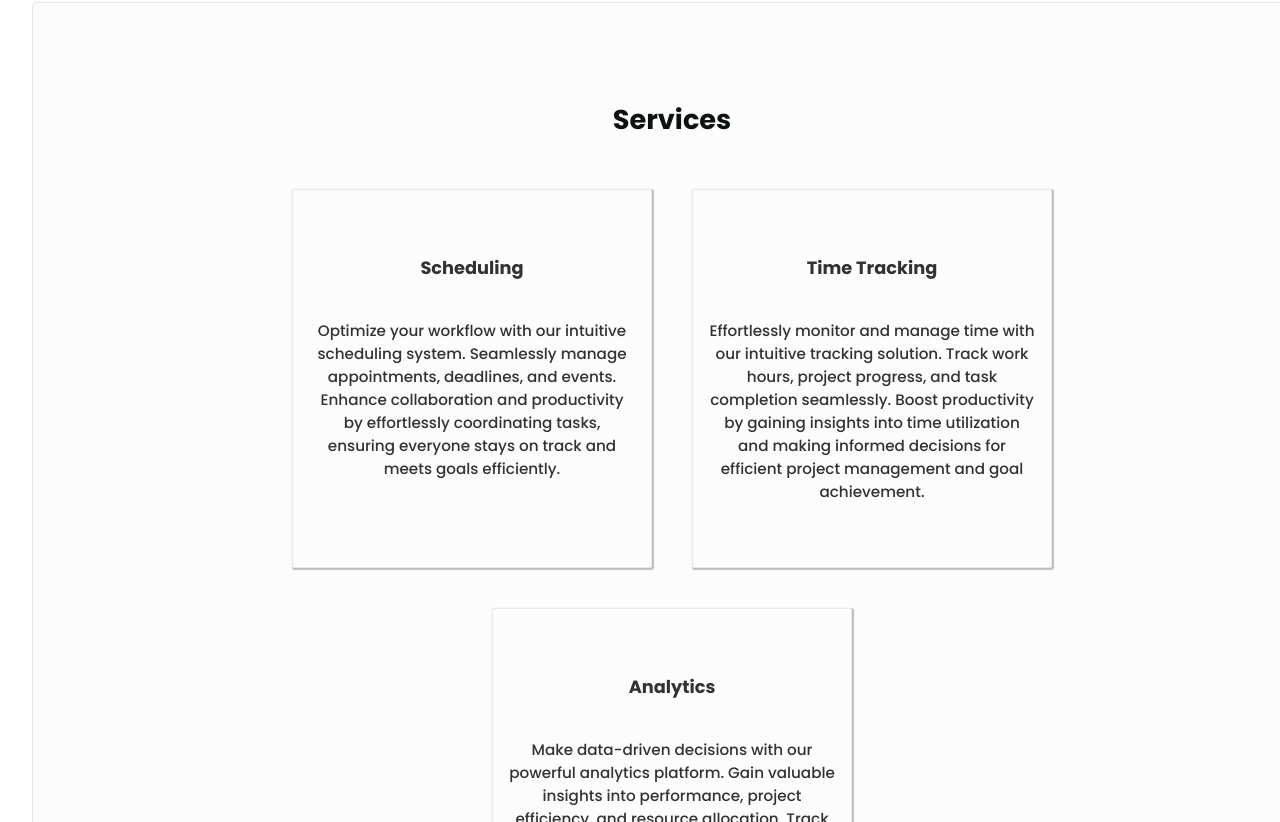
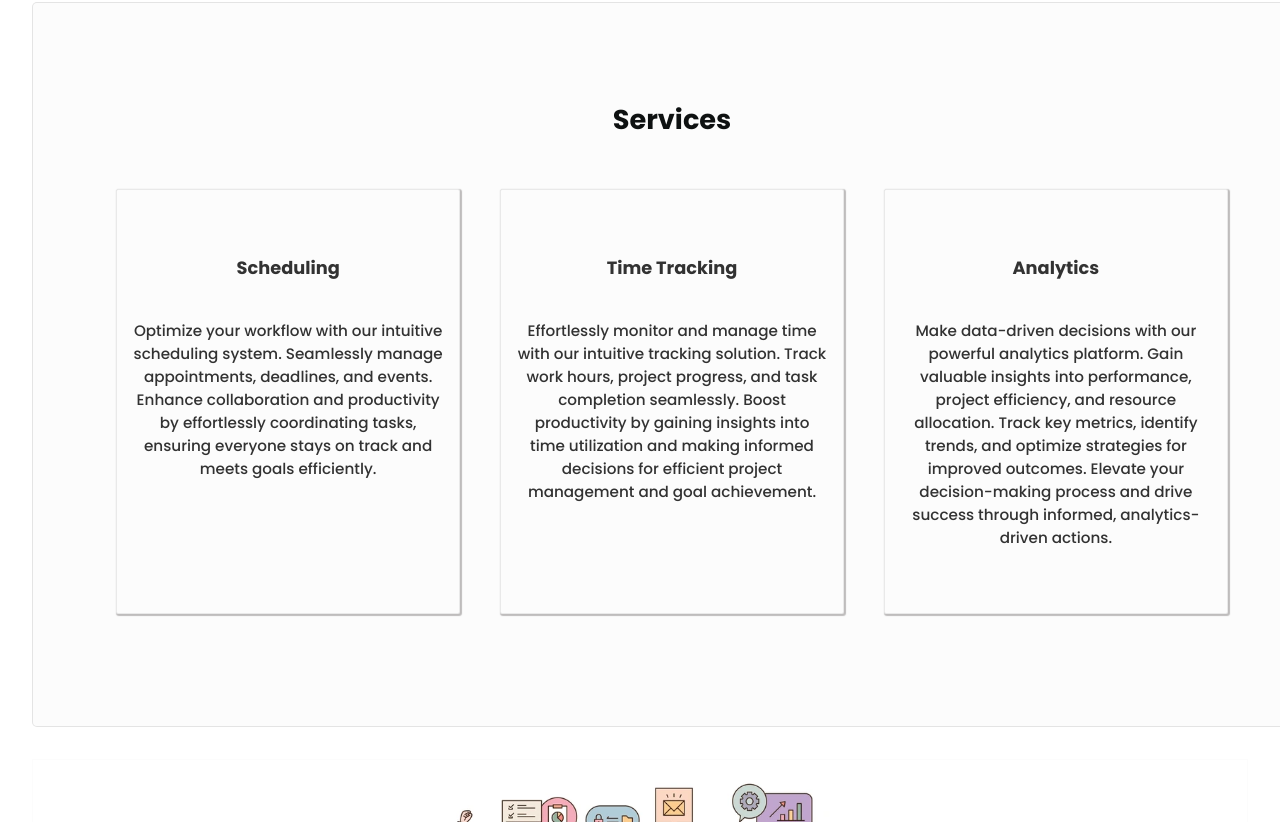
Before and after one commit to chenderson17/TimeTracker, a React (Create React App) app in the folder timetrackerwebapp/: page / in a window 1280 px wide. Shown: the part 978-1800 px from the top of the page. Built offline with nearby package versions, Linux system fonts and the light colour scheme; some icons are missing.

Commit message:
added terms of service to footer

```diff
--- a/timetrackerwebapp/src/Components/Cards.css
+++ b/timetrackerwebapp/src/Components/Cards.css
@@ -16,8 +16,9 @@
 }
 .cards-container{
  display: flex;
- flex-wrap: wrap;
+ flex-wrap: nowrap;
  justify-content: center;
+ overflow:hidden;
  gap:2.5rem;
  padding: 2rem;
  color:rgb(50,50,50);
--- a/timetrackerwebapp/src/Components/Footer.css
+++ b/timetrackerwebapp/src/Components/Footer.css
@@ -44,6 +44,7 @@
 .footer-socials{
 
 }
+
 .copyright{
    display: flex;
   flex-direction: row;
--- a/timetrackerwebapp/src/Components/Footer.js
+++ b/timetrackerwebapp/src/Components/Footer.js
@@ -42,7 +42,6 @@ export default function Footer(){
   <div className="footer-socials">
     <div className="footer-socials-container">
     <h3>Follow Us</h3>
-    </div>
     <div>
       <a href="/">
     <box-icon type='logo' name='facebook' color="white" size="md"></box-icon>
@@ -50,6 +49,7 @@ export default function Footer(){
     <a href="/">
     <box-icon name='instagram' type='logo' color="white" size="md" ></box-icon>
     </a>
+    </div>
     </div>
   </div>
 
@@ -59,7 +59,7 @@ export default function Footer(){
 
   </div>
   <div className="copyright">
-   <p>&#169; Copyright TimeTracker 2024 | <a href="/">Privacy Policy</a></p>
+   <p>&#169; Copyright TimeTracker 2024 | <a href="/">Privacy Policy</a> | <a href="/">Terms of Service</a></p>
   </div>
   </div>
  </section>
```
